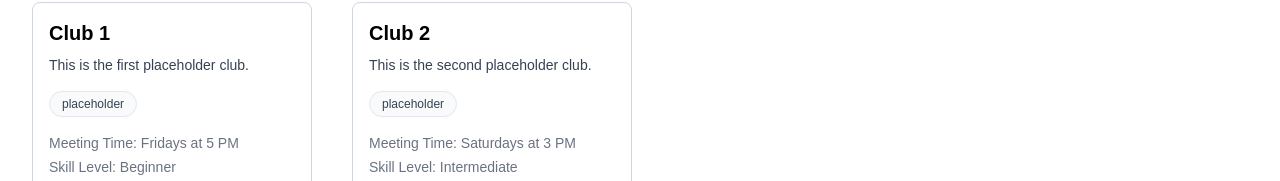
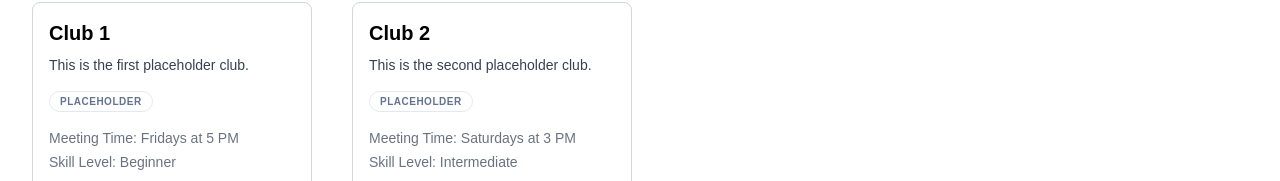
Before and after one commit to nealp/clubFinderApp, a Next.js app in the folder frontend/: page /clubs in a window 1280 px wide. Shown: the part 183-364 px from the top of the page. Built offline with nearby package versions, Linux system fonts and the light colour scheme.

Commit message:
Add tagchip component to clubcard component

```diff
--- a/frontend/src/app/page.tsx
+++ b/frontend/src/app/page.tsx
@@ -1,9 +1,11 @@
 import PageContainer from "@/components/PageContainer";
-
+import TagChip from "@/components/TagChip";
 export default function Home() {
   return (
     <PageContainer title="Campus Club Finder">
-      <p className="mt-3 text-gray-600">If this looks styled, Tailwind is working.</p>
+      <p className="mt-3 text-gray-600">
+        If this looks styled, Tailwind is working.
+      </p>
     </PageContainer>
   );
 }
--- a/frontend/src/components/ClubCard.tsx
+++ b/frontend/src/components/ClubCard.tsx
@@ -1,4 +1,4 @@
-
+import TagChip from "./TagChip";
 export type ClubCardProps = {
   name: string;
   description?: string;
@@ -30,19 +30,15 @@ export default function ClubCard({
       {tags && tags.length > 0 ? (
         <div className="mb-4 flex flex-wrap gap-2">
           {tags.map((tag) => (
-        <span
-        key={tag}
-        className="rounded-full border border-gray-200 bg-gray-50 px-3 py-1 text-xs font-medium text-gray-700"
-      >
-        {tag}
-      </span>
+            <TagChip key={tag} label={tag} />
           ))}
         </div>
       ) : null}
 
-
       {meetingTime ? (
-        <p className="text-sm text-gray-500 mb-1">Meeting Time: {meetingTime}</p>
+        <p className="text-sm text-gray-500 mb-1">
+          Meeting Time: {meetingTime}
+        </p>
       ) : null}
 
       {skillLevel ? (
--- /dev/null
+++ b/frontend/src/components/TagChip.tsx
@@ -0,0 +1,28 @@
+// TagChip.tsx
+
+interface TagChipProps {
+  label: string;
+}
+
+export default function TagChip({ label }: TagChipProps) {
+  // We use colorClass (e.g., "bg-maroon-700" or "bg-green-500")
+
+  return (
+    <span
+      className="
+      inline-flex items-center
+      px-2.5 py-0.5
+      rounded-full
+      text-[10px] font-semibold tracking-wider uppercase
+      bg-white/50 backdrop-blur-sm
+      text-slate-500
+      border border-slate-200
+      hover:bg-white hover:border-slate-300 hover:text-slate-800
+      transition-all duration-200
+      whitespace-nowrap
+    "
+    >
+      {label}
+    </span>
+  );
+}
```
Also changed, not shown: 2 other files (tests, documents, lock files or other folders). Lines whose indentation alone changed are shown as unchanged.
